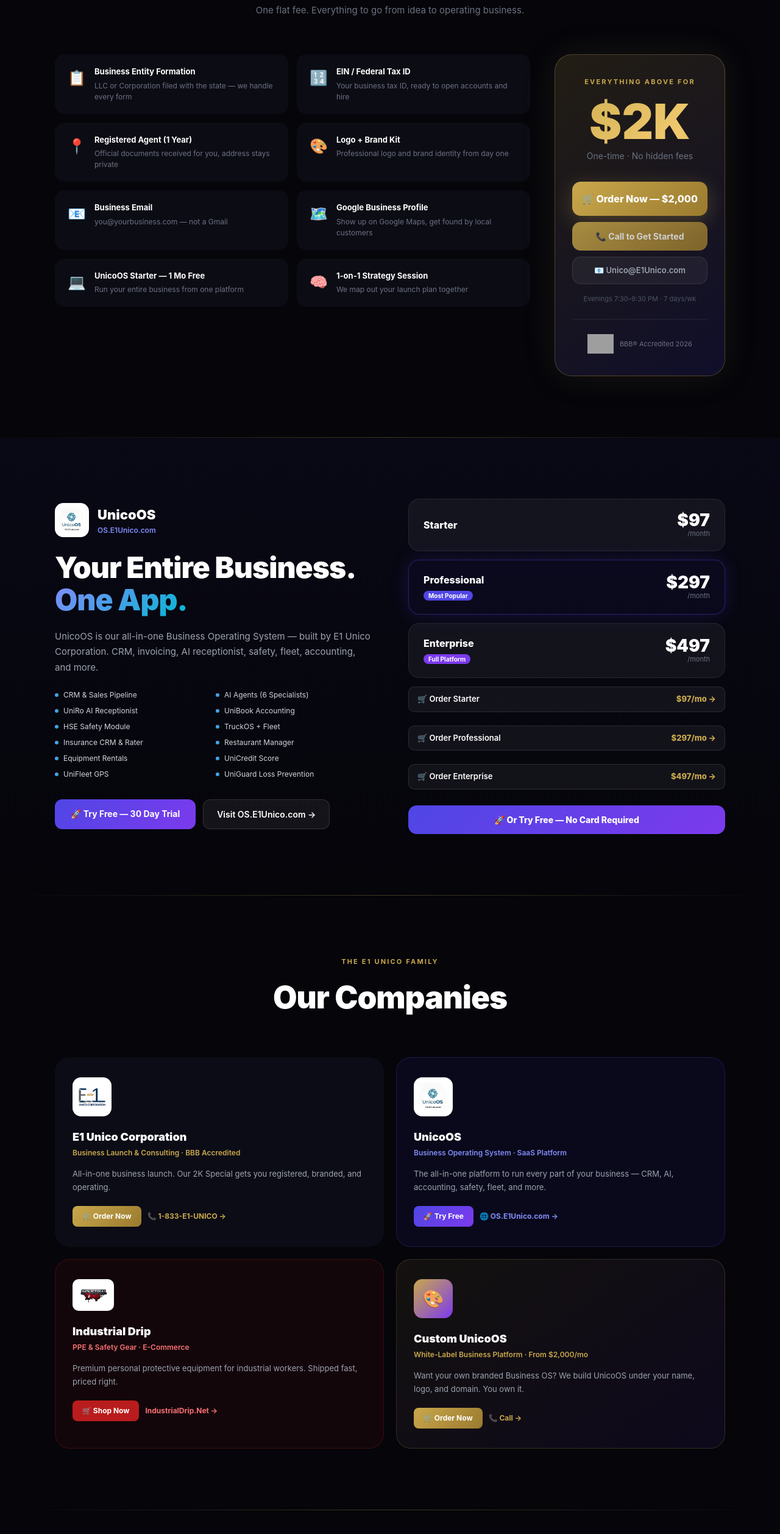
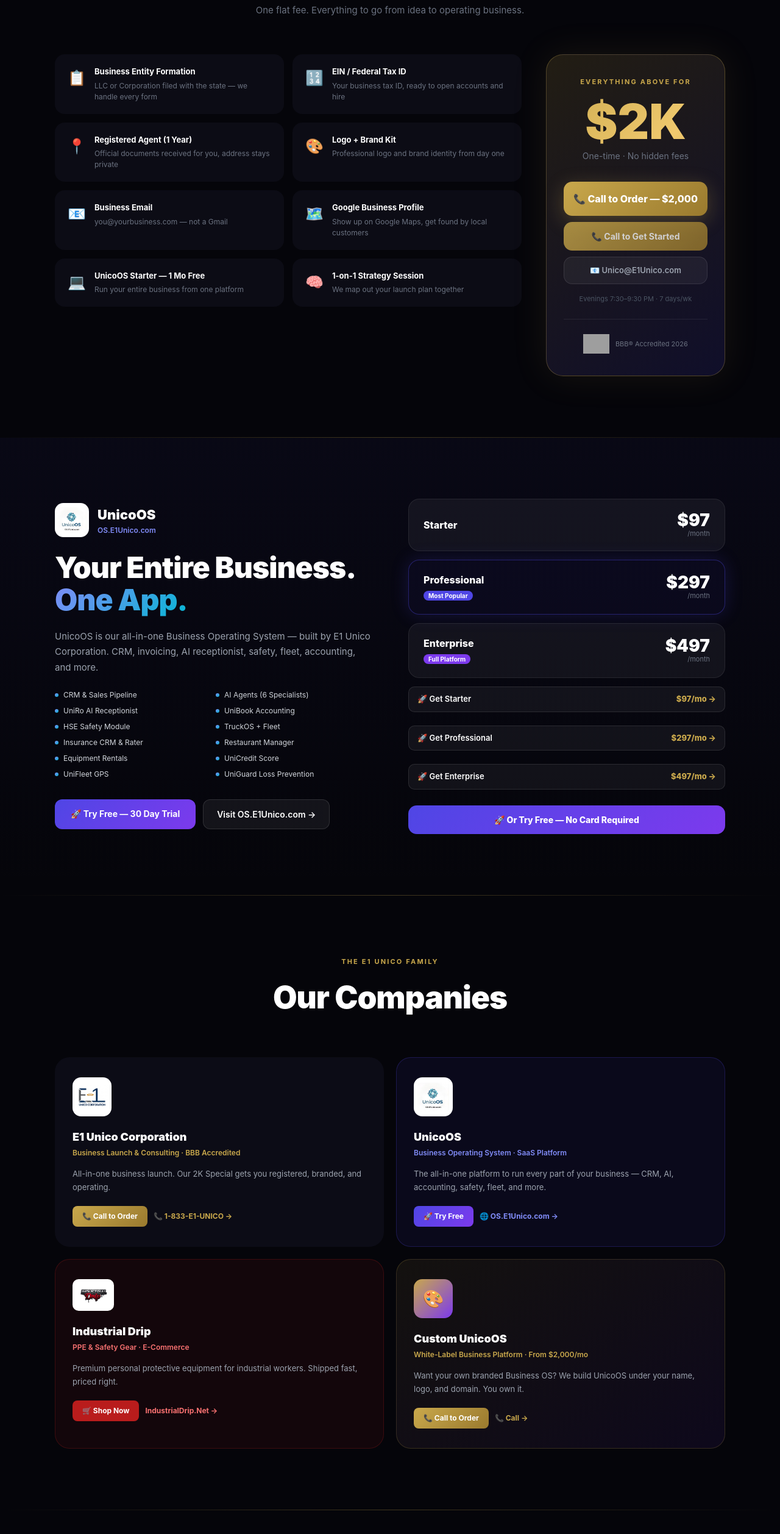
Before and after one commit to E1Unico/e1unico-site, a Next.js app: page / in a window 1280 px wide. Shown: the part 1148-3664 px from the top of the page at 61% size. Built offline with nearby package versions, Linux system fonts and the light colour scheme; grey boxes are pictures that could not be loaded.

Commit message:
fix: shop buttons — UnicoOS plans → OS.E1Unico.com/register, consulting → phone call

```diff
--- a/app/page.tsx
+++ b/app/page.tsx
@@ -179,9 +179,9 @@
                 <p className="gold-text" style={{ fontSize: 80, fontWeight: 900, lineHeight: 1 }}>$2K</p>
                 <p style={{ color: "#6b7280", fontSize: 14, marginTop: 6, marginBottom: 32 }}>One-time · No hidden fees</p>
 
-                <a href="https://e1unico.myshopify.com/products/the-2k-special" target="_blank" rel="noreferrer" className="btn-gold"
+                <a href="tel:18333186426" target="_blank" rel="noreferrer" className="btn-gold"
                   style={{ display: "block", width: "100%", color: "white", fontWeight: 800, fontSize: 16, padding: "16px", borderRadius: 14, textDecoration: "none", marginBottom: 10, boxShadow: "0 8px 32px rgba(201,168,76,0.3)" }}>
-                  🛒 Order Now — $2,000
+                  📞 Call to Order — $2,000
                 </a>
                 <a href="tel:18333186426" className="btn-gold"
                   style={{ display: "block", width: "100%", color: "white", fontWeight: 700, fontSize: 14, padding: "13px", borderRadius: 14, textDecoration: "none", marginBottom: 10, opacity: 0.8 }}>
@@ -272,13 +272,13 @@
                 </div>
               ))}
               {[
-                { plan: "Starter", price: "$97", sku: "unicoos-starter" },
-                { plan: "Professional", price: "$297", sku: "unicoos-professional" },
-                { plan: "Enterprise", price: "$497", sku: "unicoos-enterprise" },
+                { plan: "Starter",      price: "$97",  href: "https://OS.E1Unico.com/register?plan=starter" },
+                { plan: "Professional", price: "$297", href: "https://OS.E1Unico.com/register?plan=professional" },
+                { plan: "Enterprise",   price: "$497", href: "https://OS.E1Unico.com/register?plan=enterprise" },
               ].map(p => (
-                <a key={p.sku} href={`https://e1unico.myshopify.com/products/${p.sku}`} target="_blank" rel="noreferrer"
+                <a key={p.plan} href={p.href} target="_blank" rel="noreferrer"
                   style={{ display: "flex", alignItems: "center", justifyContent: "space-between", padding: "10px 14px", borderRadius: 10, textDecoration: "none", background: "rgba(255,255,255,0.05)", border: "1px solid rgba(255,255,255,0.1)", marginBottom: 8 }}>
-                  <span style={{ fontSize: 13, color: "white", fontWeight: 600 }}>🛒 Order {p.plan}</span>
+                  <span style={{ fontSize: 13, color: "white", fontWeight: 600 }}>🚀 Get {p.plan}</span>
                   <span style={{ fontSize: 13, color: "#c9a84c", fontWeight: 800 }}>{p.price}/mo →</span>
                 </a>
               ))}
@@ -309,8 +309,8 @@
               <p style={{ fontSize: 12, color: "#c9a84c", fontWeight: 600, marginBottom: 14 }}>Business Launch & Consulting · BBB Accredited</p>
               <p style={{ color: "#9ca3af", fontSize: 13, lineHeight: 1.7, marginBottom: 20 }}>All-in-one business launch. Our 2K Special gets you registered, branded, and operating.</p>
               <div style={{ display: "flex", gap: 10, flexWrap: "wrap", marginTop: 4 }}>
-                <a href="https://e1unico.myshopify.com/products/the-2k-special" target="_blank" rel="noreferrer" className="btn-gold"
-                  style={{ color: "white", fontWeight: 700, fontSize: 12, padding: "8px 16px", borderRadius: 8, textDecoration: "none" }}>🛒 Order Now</a>
+                <a href="tel:18333186426" target="_blank" rel="noreferrer" className="btn-gold"
+                  style={{ color: "white", fontWeight: 700, fontSize: 12, padding: "8px 16px", borderRadius: 8, textDecoration: "none" }}>📞 Call to Order</a>
                 <a href="tel:18333186426" style={{ fontSize: 12, color: "#c9a84c", fontWeight: 700, textDecoration: "none", alignSelf: "center" }}>📞 1-833-E1-UNICO →</a>
               </div>
             </div>
@@ -348,8 +348,8 @@
               <p style={{ fontSize: 12, color: "#c9a84c", fontWeight: 600, marginBottom: 14 }}>White-Label Business Platform · From $2,000/mo</p>
               <p style={{ color: "#9ca3af", fontSize: 13, lineHeight: 1.7, marginBottom: 20 }}>Want your own branded Business OS? We build UnicoOS under your name, logo, and domain. You own it.</p>
               <div style={{ display: "flex", gap: 10, flexWrap: "wrap", marginTop: 4 }}>
-                <a href="https://e1unico.myshopify.com/products/custom-unicoos" target="_blank" rel="noreferrer" className="btn-gold"
-                  style={{ color: "white", fontWeight: 700, fontSize: 12, padding: "8px 16px", borderRadius: 8, textDecoration: "none" }}>🛒 Order Now</a>
+                <a href="tel:18333186426" target="_blank" rel="noreferrer" className="btn-gold"
+                  style={{ color: "white", fontWeight: 700, fontSize: 12, padding: "8px 16px", borderRadius: 8, textDecoration: "none" }}>📞 Call to Order</a>
                 <a href="tel:18333186426" style={{ fontSize: 12, color: "#c9a84c", fontWeight: 700, textDecoration: "none", alignSelf: "center" }}>📞 Call →</a>
               </div>
             </div>
```
